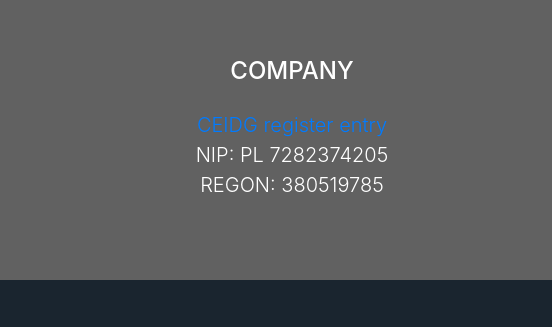
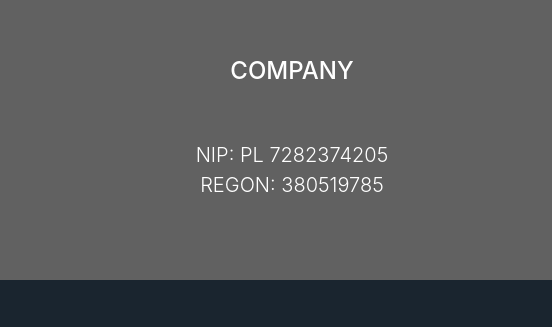
Before and after one commit to epistemik-co/epistemik-co.github.io, a website with bundled scripts: page index.html in a window 1280 px wide. Shown: the part 2945-3272 px from the top of the page, 728-1280 px from the left. Built offline with nearby package versions, Linux system fonts and the light colour scheme.

Commit message:
Update index.html

```diff
--- a/index.html
+++ b/index.html
@@ -452,9 +452,7 @@
         </div>
         <div class="col-md-4">
           <h4 class="text-uppercase mb-4">Company</h4>
-          <p class="lead mb-0"><a class="link"
-              href="http://prod.ceidg.gov.pl/ceidg/ceidg.public.ui/SearchDetails.aspx?Id=5dd784d9-1f1a-4126-a28f-3adb51cc7a85">CEIDG
-              register entry</a><br>NIP: PL 7282374205<br> REGON: 380519785</p>
+          <p class="lead mb-0"><br>NIP: PL 7282374205<br> REGON: 380519785</p>
           <!-- <p class="lead mb-0">Freelance is a free to use, open source Bootstrap theme created by
               <a href="http://startbootstrap.com">Start Bootstrap</a>.</p> -->
         </div>
```
